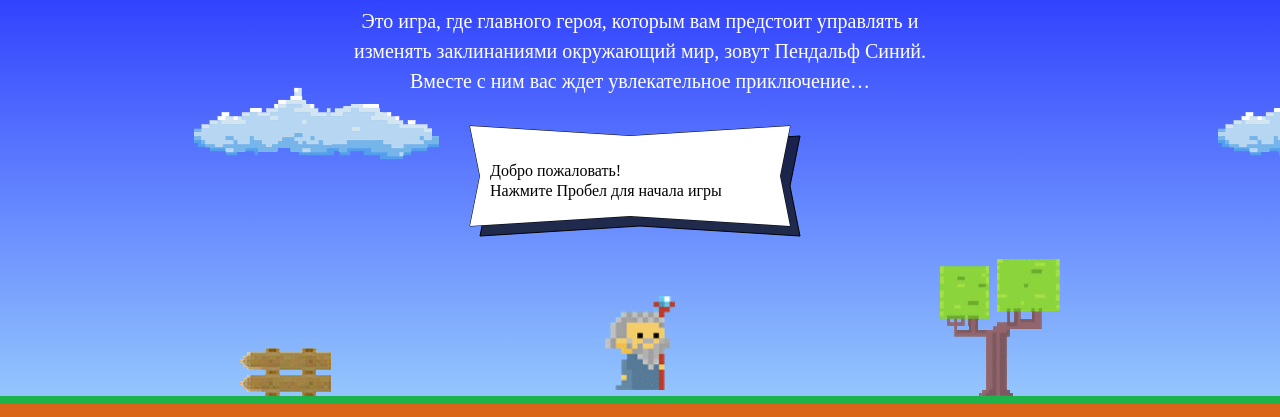
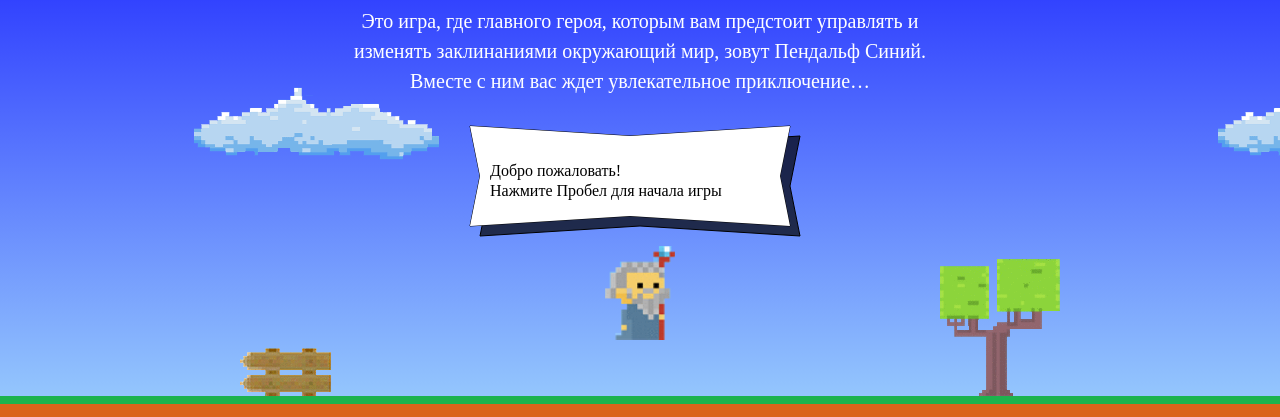
Before and after one commit to Sijey55/489657-code-and-magick-19, a website: page index.html in a window 1280 px wide. Shown: the part 203-620 px from the top of the page. Drawn offline with Linux system fonts and the light colour scheme; a web font is replaced by a local one.

Commit message:
Закончил новые доработки

```diff
--- a/index.html
+++ b/index.html
@@ -182,40 +182,24 @@
 </template>
 
 <script>
+  var WIZARD_HEIGHT_PROPORTION = 1.337;
   var fireballSize = 22;
-
   var fireballSpeedLeft = 5;
-
   var fireballSpeedRight = 2;
-
   var wizardSpeed = 3;
-
   var wizardWidth = 70;
-
-  var wizardHeight = 1.337;
-
-  var windowWidth = 700;
-
-  var windowHeight = 300;
-
-  var windowWidthResult = (windowWidth + wizardWidth) / 2;
-
-  var windowHeightResult = windowHeight * 1 / 3;
 
   var getFireballSpeed = function(left) {
     return left ? fireballSpeedLeft : fireballSpeedRight;
   };
-
   var getWizardHeight = function() {
-  return wizardHeight * wizardWidth;
+    return 1.337 * wizardWidth;
   };
-
   var getWizardX = function(width) {
-  return width - windowWidthResult;
+    return (width - wizardWidth) / 2;
   };
-
   var getWizardY = function(height) {
-  return height - windowHeightResult;
+    return height / 2;
   };
 </script>
 <script src="js/game.js"></script>
```
Lines whose indentation alone changed are shown as unchanged.
